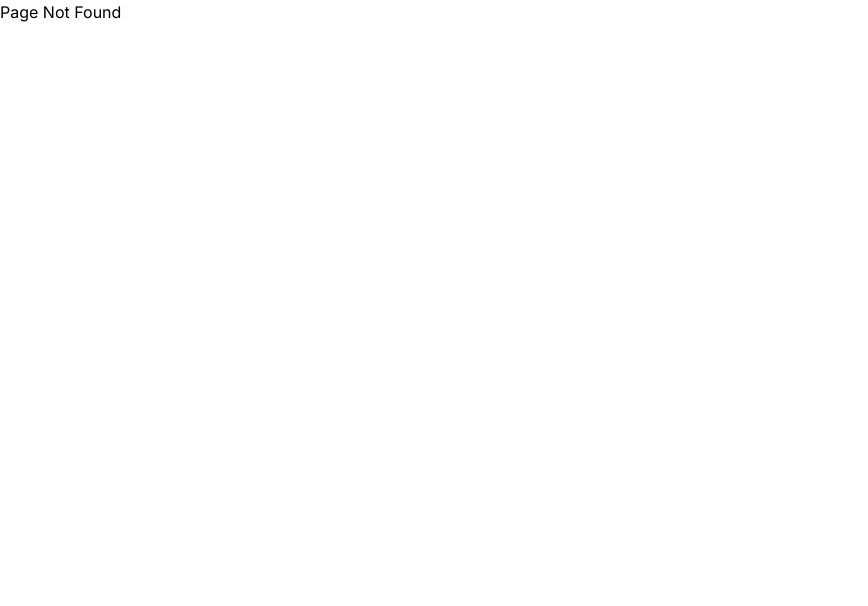
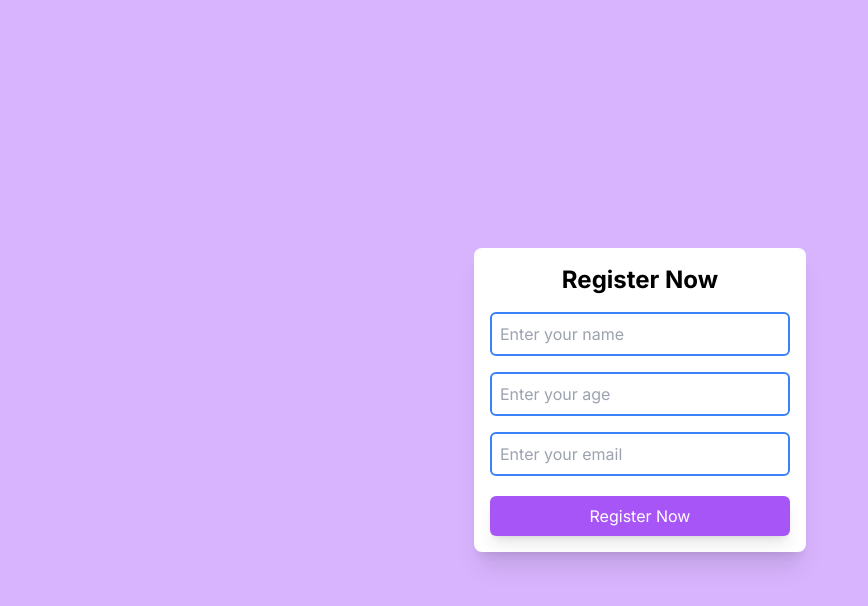
Before and after one commit to TashafMahmood/nextjs14, a Next.js app in the folder my-app/: page /register in a window 1280 px wide. Before the commit this address had no page. Shown: the top 606 px of the page, without its empty margins (0-868 px from the left). Built offline with nearby package versions, Linux system fonts and the light colour scheme.

Commit message:
post api created

```diff
--- /dev/null
+++ b/my-app/app/api/register/route.js
@@ -0,0 +1,16 @@
+import { NextResponse } from "next/server";
+
+export async function POST(req, res) {
+  const { name, age, email } = await req.json();
+
+  if (!name || !age || !email) {
+    return NextResponse.json({
+      error: "All fields are mandatory",
+      ok: false
+    },{status:400});
+  }
+  return NextResponse.json({
+    message: "User registered successfully!",
+    ok: true
+  },{status:201});
+}
--- a/my-app/app/random/page.js
+++ /dev/null
@@ -1,12 +0,0 @@
-import React from 'react'
-
-const RandomPage = () => {
-    console.log(process.env.NODE_ENV)
-  return (
-    <div>
-      This is random page..
-    </div>
-  )
-}
-
-export default RandomPage
--- /dev/null
+++ b/my-app/app/register/page.js
@@ -0,0 +1,61 @@
+"use client";
+import React, { useState } from "react";
+
+const Register = () => {
+  const [name, setName] = useState("");
+  const [age, setAge] = useState("");
+  const [email, setEmail] = useState("");
+  const registerUser = async () => {
+    let response = await fetch("/api/register", {
+      method: "POST",
+      body: JSON.stringify({ name, age, email }),
+    });
+    response = await response.json();
+
+    if(response.ok){
+        alert("User registered successfully!")
+        setName("")
+        setAge("")
+        setEmail("")
+    }else{
+        alert("Something went wrong! Try again.")
+    }
+  };
+
+  return (
+    <div className="bg-purple-300 h-lvh flex items-center justify-center">
+      <div className="bg-white p-4 rounded-lg shadow-xl flex flex-col items-center">
+        <h1 className="text-2xl font-bold mb-2">Register Now</h1>
+        <input
+          type="text"
+          placeholder="Enter your name"
+          className="border-2 border-blue-500 p-2 my-2 w-[300px] outline-none rounded-md"
+          onChange={(e) => setName(e.target.value)}
+          value={name}
+        />
+        <input
+          type="text"
+          placeholder="Enter your age"
+          className="border-2 border-blue-500 p-2 my-2 w-[300px] outline-none rounded-md"
+          onChange={(e) => setAge(e.target.value)}
+          value={age}
+        />
+        <input
+          type="email"
+          placeholder="Enter your email"
+          className="border-2 border-blue-500 p-2 my-2 w-[300px] outline-none rounded-md"
+          onChange={(e) => setEmail(e.target.value)}
+          value={email}
+        />
+        <button
+          className="bg-purple-500 w-full p-2 mt-3 rounded-md text-white shadow-lg hover:bg-purple-600 transition-all"
+          onClick={registerUser}
+        >
+          Register Now
+        </button>
+      </div>
+    </div>
+  );
+};
+
+export default Register;
```
